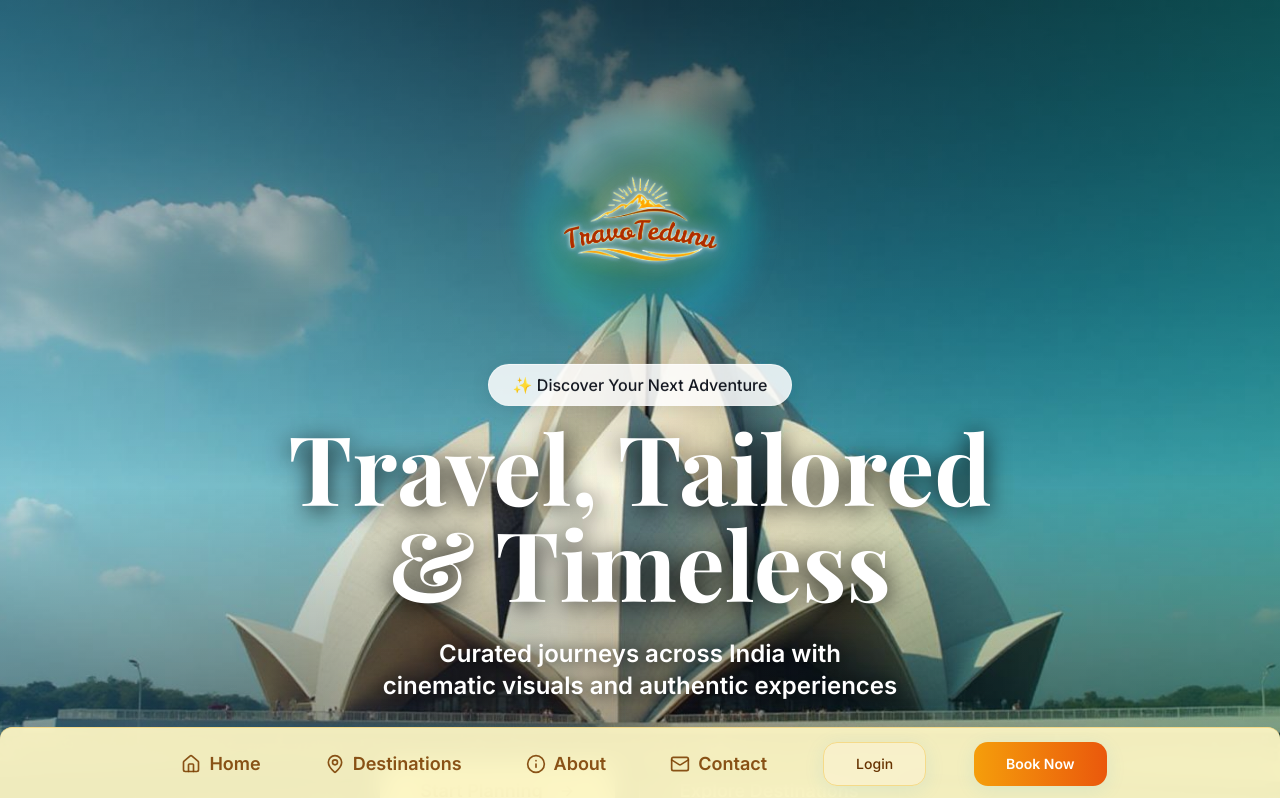
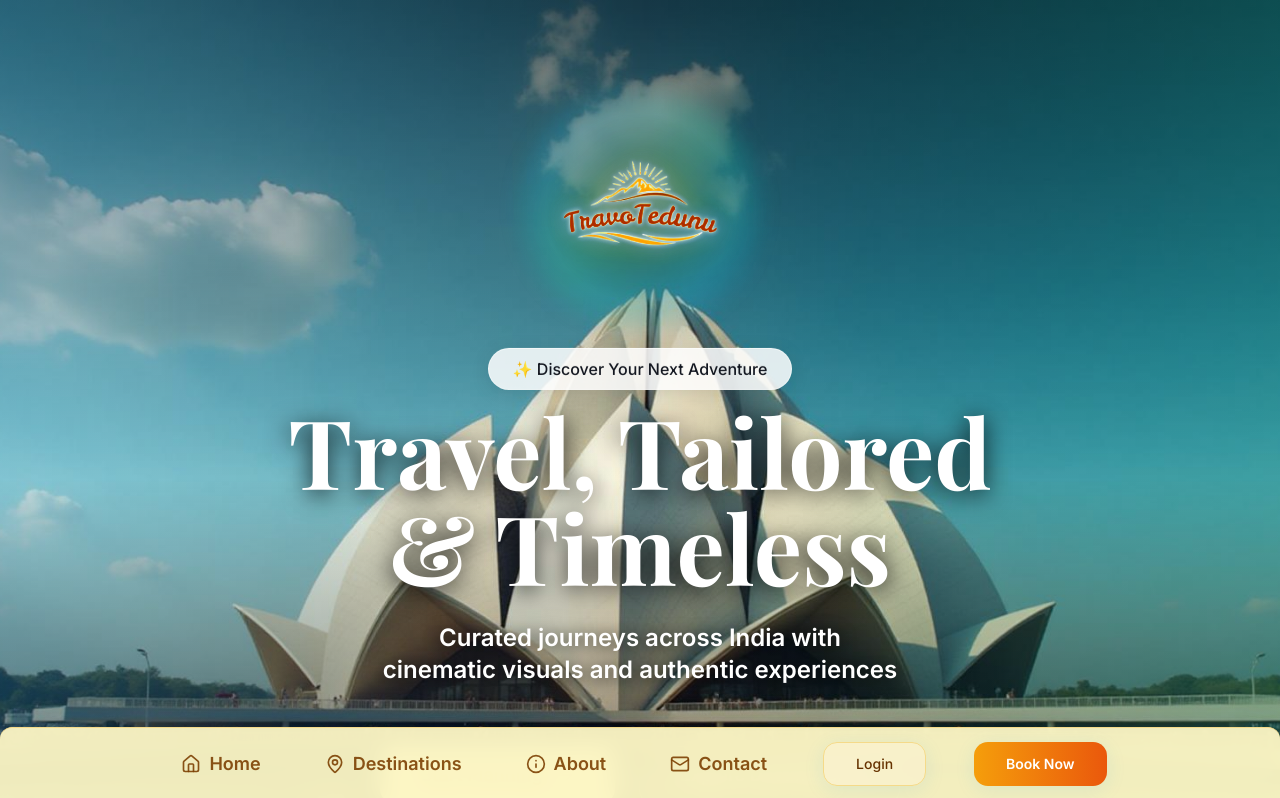
Before and after one commit to sahanam440-a11y/travo-tedunu-cinematic-journeys, a React (Vite) app: page / in a window 1280 px wide. Shown: the top 798 px of the page. Built offline with nearby package versions, Linux system fonts and the light colour scheme.

Commit message:
Move hero upwards slightly
Adjust hero section spacing to move content upward by reducing top padding and tightening layout for more compact presentation.

```diff
--- a/src/components/Hero.tsx
+++ b/src/components/Hero.tsx
@@ -61,7 +61,7 @@ const Hero = () => {
       </div>
 
       {/* Content */}
-      <div className="relative z-10 container mx-auto px-4 pt-24 md:pt-28 pb-6 md:pb-10 text-center">
+      <div className="relative z-10 container mx-auto px-4 pt-16 md:pt-24 pb-6 md:pb-10 text-center">
         <div className="max-w-4xl mx-auto space-y-5 md:space-y-7">
           {/* Logo - All Devices */}
           <div className="flex justify-center mb-3 md:mb-5 animate-fade-up">
```
